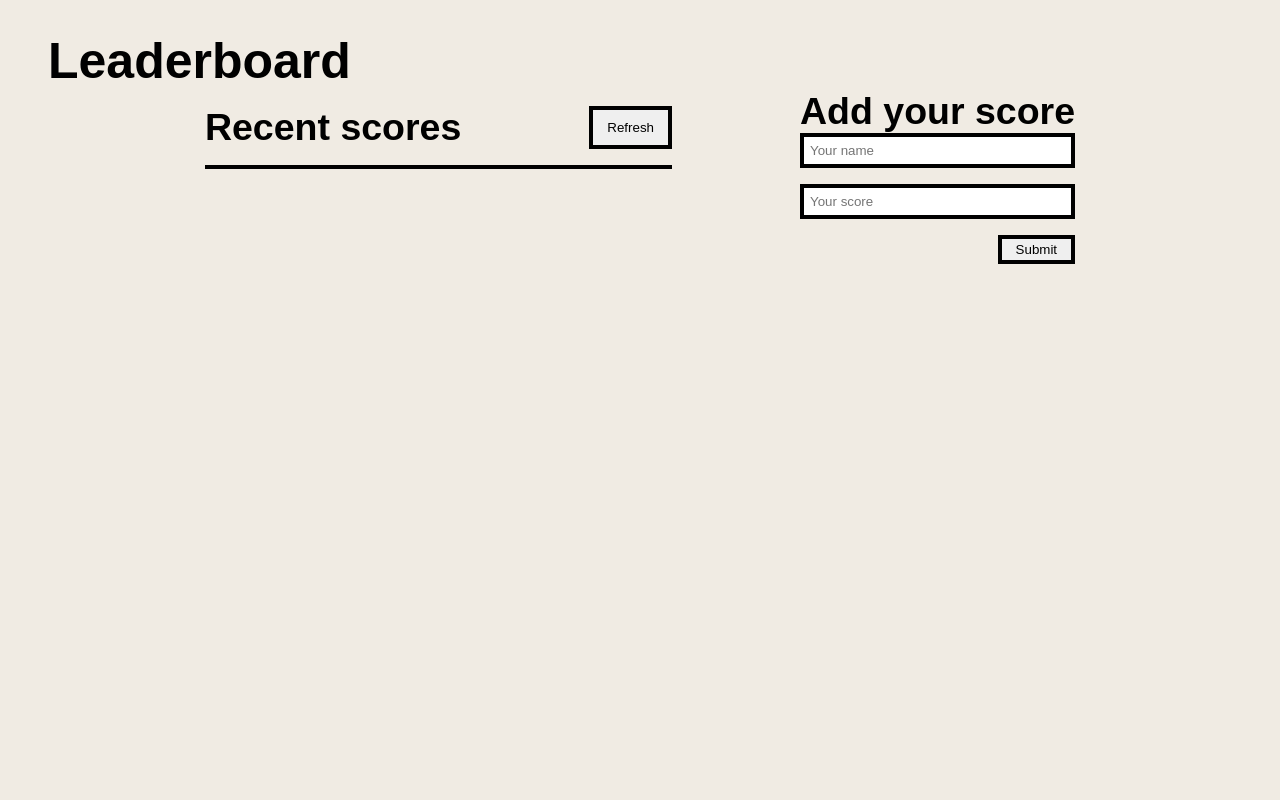
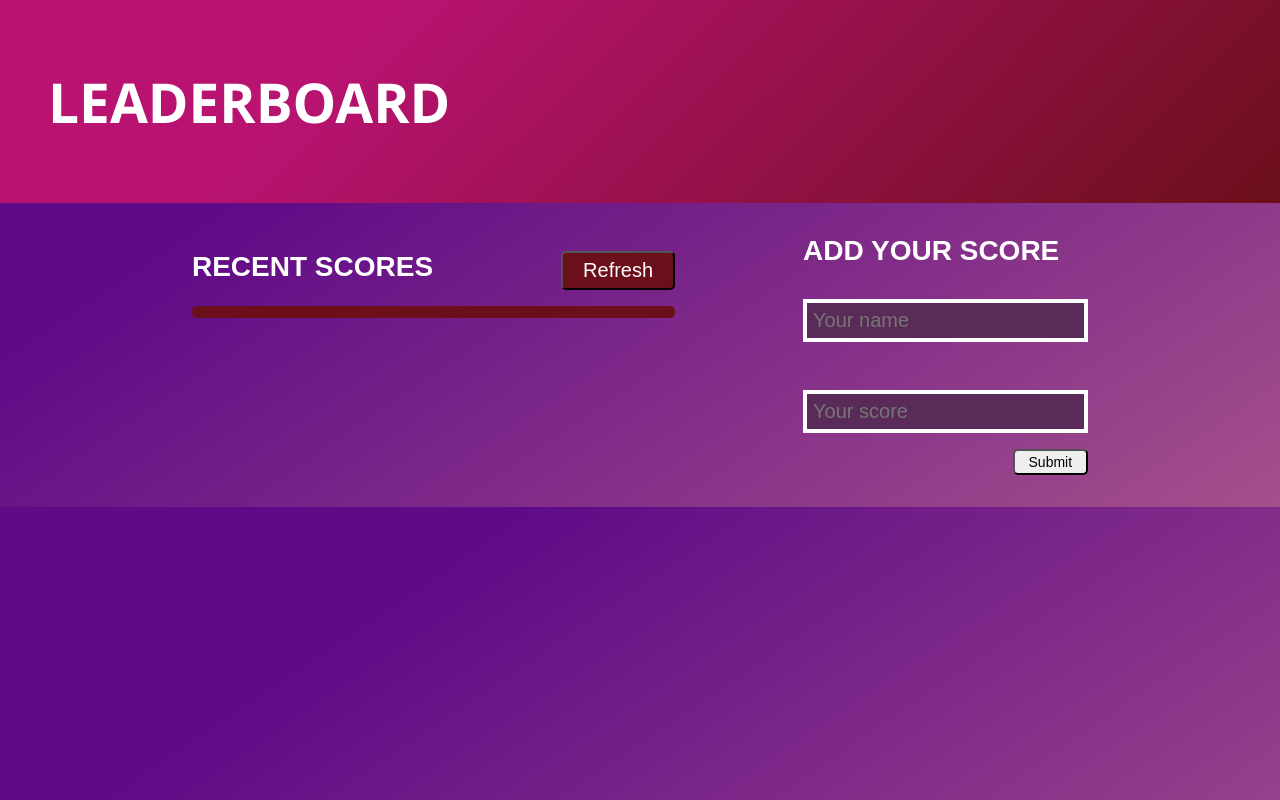
Before and after one commit to Whoistolu/leaderboard, a website built with webpack: page src/index.html in a window 1280 px wide. Built offline with nearby package versions, Linux system fonts and the light colour scheme; no server answers.

Commit message:
Style the game

```diff
--- a/src/index.js
+++ b/src/index.js
@@ -4,13 +4,13 @@ import { createGame, createScores, fetchScore } from './api.js';
 const baseURL = 'https://us-central1-js-capstone-backend.cloudfunctions.net/api/';
 
 const html = ` <header>
-<h1>Leaderboard</h1>
+<h1>LEADERBOARD</h1>
 </header>
 
 <main>
 <section class="recent-scores">
     <div class="score-refresh">
-        <h2>Recent scores</h2>
+        <h2>RECENT SCORES</h2>
         <button id="refresh">Refresh</button>
     </div>
 
@@ -19,7 +19,7 @@ const html = ` <header>
 </section>
 
 <section class="form-section">
-    <h2>Add your score</h2>
+    <h2>ADD YOUR SCORE</h2>
     <form action="#">
         <input type="text" name="name" id="name" placeholder="Your name">
         <input type="number" name="score" id="score" placeholder="Your score">
--- a/src/style.css
+++ b/src/style.css
@@ -5,23 +5,42 @@
 }
 
 body {
-  background-color: rgb(240, 235, 227);
+  width: 100%;
   font-family: Arial, Helvetica, sans-serif;
   font-size: 25px;
+  background-color: #a4508b;
+  background-image: linear-gradient(326deg, #a4508b 0%, #5f0a87 74%);
 }
 
 header h1 {
-  margin-top: 2rem;
-  margin-left: 3rem;
+  padding-top: 4rem;
+  padding-left: 3rem;
+  padding-bottom: 4rem;
+  color: #fff;
+  font-family: 'Segoe UI', Tahoma, Geneva, Verdana, sans-serif;
+  font-size: 55px;
+  font-weight: bold;
+  background-color: #6b0f1a;
+  background-image: linear-gradient(315deg, #6b0f1a 0%, #b91372 74%);
+}
+
+.score-refresh h2,
+.form-section h2 {
+  font-family: Arial, Helvetica, sans-serif;
+  font-size: 28px;
+  color: #fff;
 }
 
 .score-refresh button {
-  padding: 0.2px 14px;
-  border: 4px solid black;
+  padding: 6px 20px;
+  border-radius: 5px;
+  background-color: #6b0f1a;
+  font-size: 20px;
+  color: #fff;
 }
 
-ul {
-  list-style-type: none;
+.score-refresh button:hover {
+  background-color: rgb(137, 108, 141);
 }
 
 ul li {
@@ -29,18 +48,28 @@ ul li {
   padding: 8px;
 }
 
+.actual-scores li {
+  background-color: #fff;
+  color: #6b0f1a;
+}
+
+ul {
+  list-style-type: none;
+}
+
 .actual-scores {
-  border: 2px solid black;
+  border: 6px solid #6b0f1a;
+  border-radius: 5px;
 }
 
 .actual-scores li:nth-child(even) {
-  background-color: rgb(110, 104, 104);
+  background-color: rgb(189, 169, 186);
 }
 
 main {
   display: flex;
   gap: 8rem;
-  margin: 0 auto;
+  margin: 2rem auto;
   width: fit-content;
 }
 
@@ -58,13 +87,23 @@ form {
 
 input[type=text],
 input[type=number] {
+  margin-top: 2rem;
   padding: 6px;
-  border: 4px solid black;
+  border: 4px solid #fff;
+  font-size: 20px;
+  background-color: rgb(90, 43, 88);
 }
 
 input[type=submit] {
   width: min-content;
   margin-left: auto;
   padding: 3px 14px;
-  border: 4px solid black;
+  border-radius: 5px;
+  color: rgb(3, 1, 1);
+  font-size: 14px;
 }
+
+input[type=submit]:hover {
+  background-color: #6b0f1a;
+  color: #fff;
+}
```
Also changed, not shown: dist/bundle.js.
